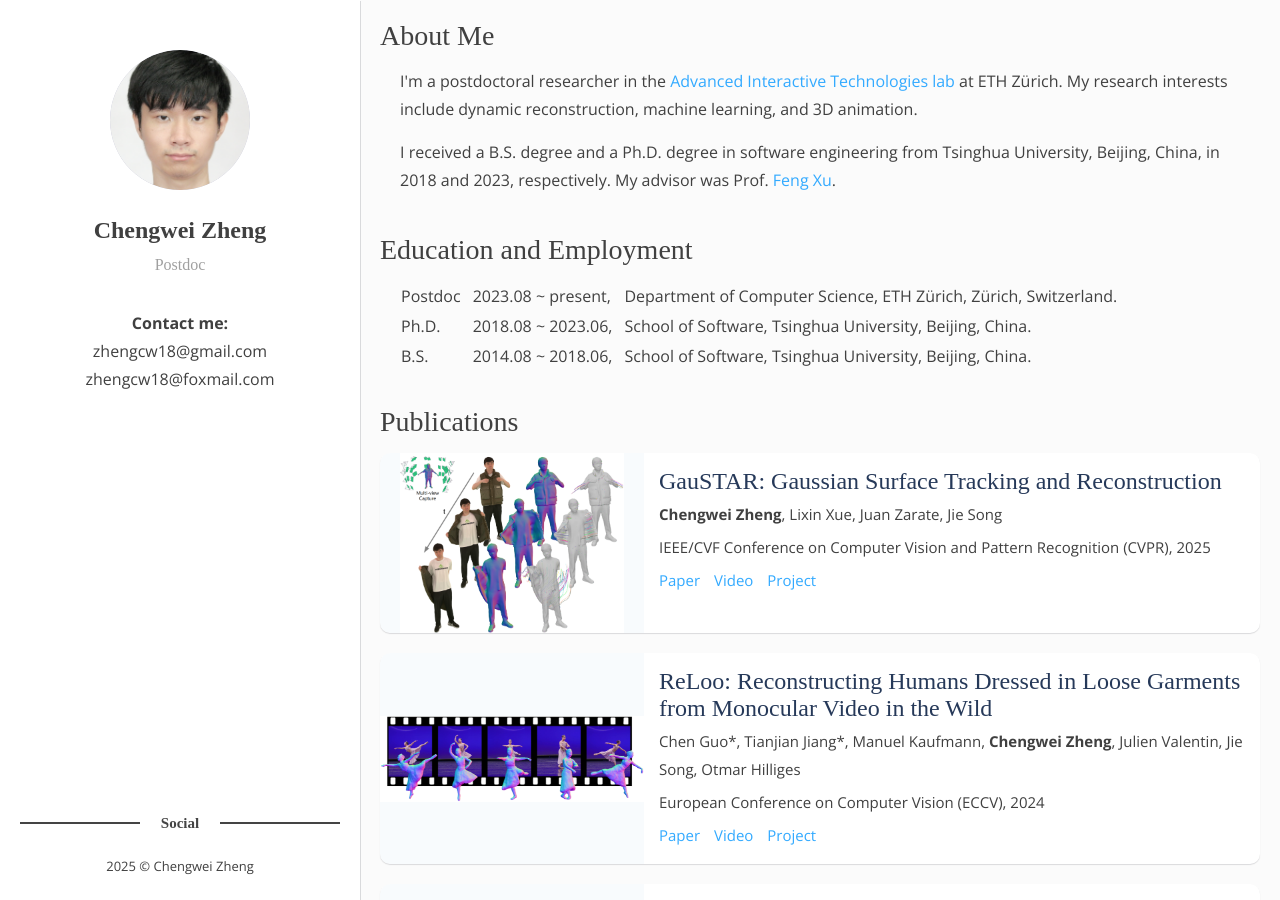
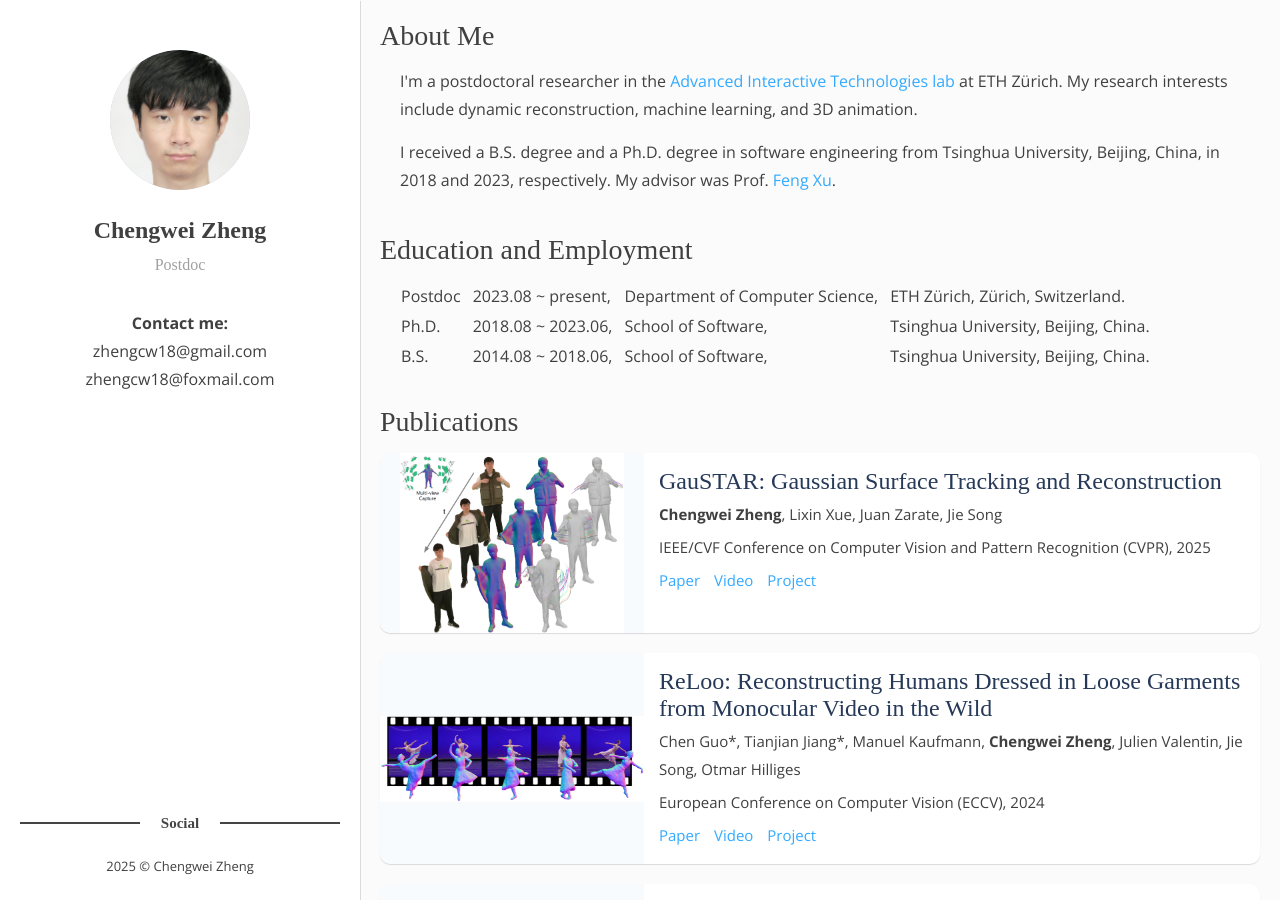
Before and after one commit to chengwei-zheng/chengwei-zheng.github.io, a Jekyll site: the page built from index.html, in a window 1280 px wide and 900 px high. Built offline with Jekyll 4.4.1, drawn with Linux system fonts in a browser that asks for light colours; some web fonts are replaced; the list of posts is cut into pages by our own code.

Commit message:
Update cv.html

```diff
--- a/_includes/cv.html
+++ b/_includes/cv.html
@@ -14,17 +14,20 @@
 	    <tr>
 	  	  <td>Postdoc<span style="margin-left:10px;"></span></td>
 	  	  <td>2023.08 ~ present,<span style="margin-left:10px;"></span></td></td>
-	  	  <td>Department of Computer Science, ETH Zürich, Zürich, Switzerland.</td>
+	  	  <td>Department of Computer Science, <span style="margin-left:10px;"></span></td>
+	  	  <td>ETH Zürich, Zürich, Switzerland.</td>
 		</tr>
 	    <tr>
 	  	  <td>Ph.D.<span style="margin-left:10px;"></span></td>
 	  	  <td>2018.08 ~ 2023.06,<span style="margin-left:10px;"></span></td></td>
-	  	  <td>School of Software, Tsinghua University, Beijing, China.</td>
+	  	  <td>School of Software, <span style="margin-left:10px;"></span></td>
+	  	  <td>Tsinghua University, Beijing, China.</td>
 		</tr>
 	    <tr>
 	  	  <td>B.S.<span style="margin-left:10px;"></span></td>
 	  	  <td>2014.08 ~ 2018.06,<span style="margin-left:10px;"></span></td></td>
-	  	  <td>School of Software, Tsinghua University, Beijing, China.</td>
+	  	  <td>School of Software, <span style="margin-left:10px;"></span></td>
+	  	  <td>Tsinghua University, Beijing, China.</td>
 		</tr>
 	  </table>
 	</div>
```
